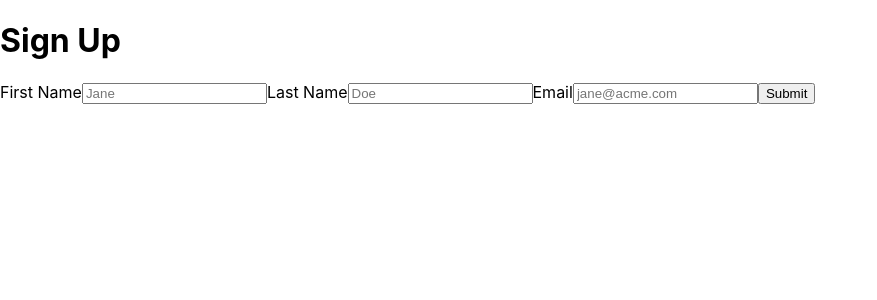
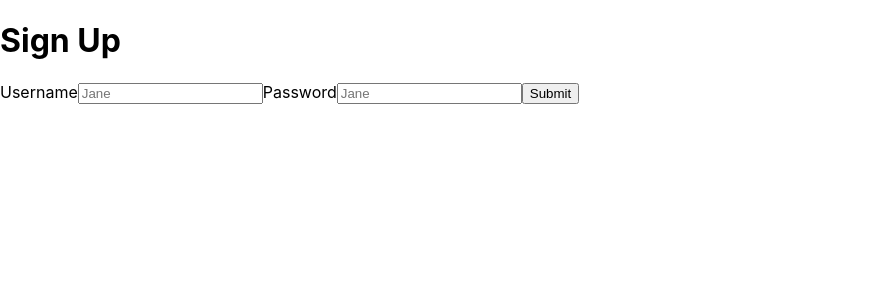
Before and after one commit to JoakimEskils/li_server, a Next.js app in the folder bugtracker-web/: page /register in a window 1280 px wide. Shown: the top 300 px of the page, without its empty margins (0-877 px from the left). Built offline with nearby package versions, Linux system fonts and the light colour scheme.

Commit message:
register page initiated

```diff
--- a/bugtracker-web/pages/register.tsx
+++ b/bugtracker-web/pages/register.tsx
@@ -11,31 +11,22 @@ const register: React.FC<registerProps> = ({}) => {
             <h1>Sign Up</h1>
             <Formik
             initialValues={{
-                firstName: '',
-                lastName: '',
-                email: '',
+                username: '',
+                password: '',
             }}
             onSubmit={async (values) => {
-                await new Promise((r) => setTimeout(r, 500));
-                alert(JSON.stringify(values, null, 2));
+                console.log(values)
             }}
             >
-            <Form>
-                <label htmlFor="firstName">First Name</label>
-                <Field id="firstName" name="firstName" placeholder="Jane" />
-
-                <label htmlFor="lastName">Last Name</label>
-                <Field id="lastName" name="lastName" placeholder="Doe" />
-
-                <label htmlFor="email">Email</label>
-                <Field
-                id="email"
-                name="email"
-                placeholder="jane@acme.com"
-                type="email"
-                />
-                <button type="submit">Submit</button>
-            </Form>
+            {({values, handleChange }) => (
+                <Form>
+                    <label htmlFor="firstName">Username</label>
+                    <Field value={values.username} onChange={handleChange} id="firstName" name="username" placeholder="Jane" />
+                    <label htmlFor="firstName">Password</label>
+                    <Field value={values.password} onChange={handleChange} id="firstName" name="password" type="password" placeholder="Jane" />
+                    <button type="submit">Submit</button>
+                </Form>
+            )}
             </Formik>
             </div>
         );
```
